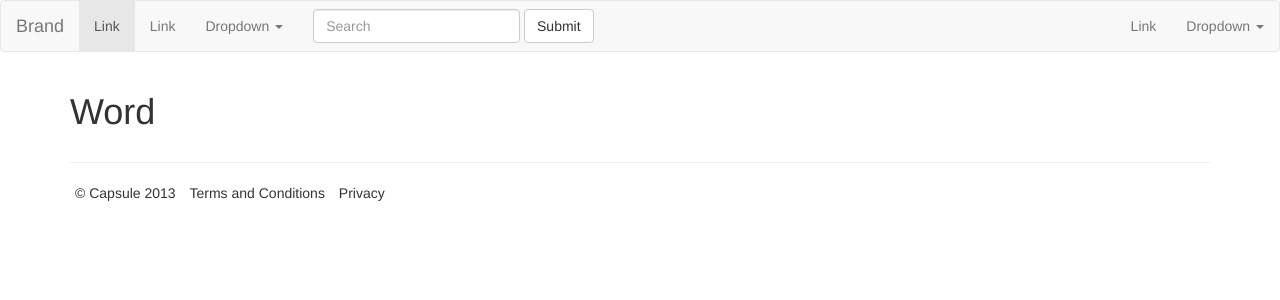
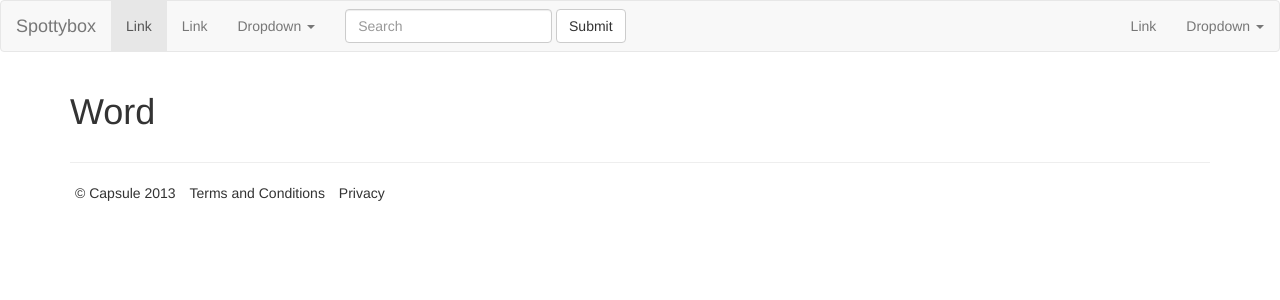
Before and after one commit to reclusedesigns/higgns-site, a PHP site: page / in a window 1280 px wide. Shown: the top 300 px of the page. Run offline with PHP 8.4, Linux system fonts and the light colour scheme; style sheets or scripts are compiled from the project's sources.

Commit message:
added the header changes?

```diff
--- a/header.php
+++ b/header.php
@@ -31,7 +31,7 @@
       <span class="icon-bar"></span>
       <span class="icon-bar"></span>
     </button>
-    <a class="navbar-brand" href="#">Brand</a>
+    <a class="navbar-brand" href="#">Spottybox</a>
   </div>
 
   <!-- Collect the nav links, forms, and other content for toggling -->
```
